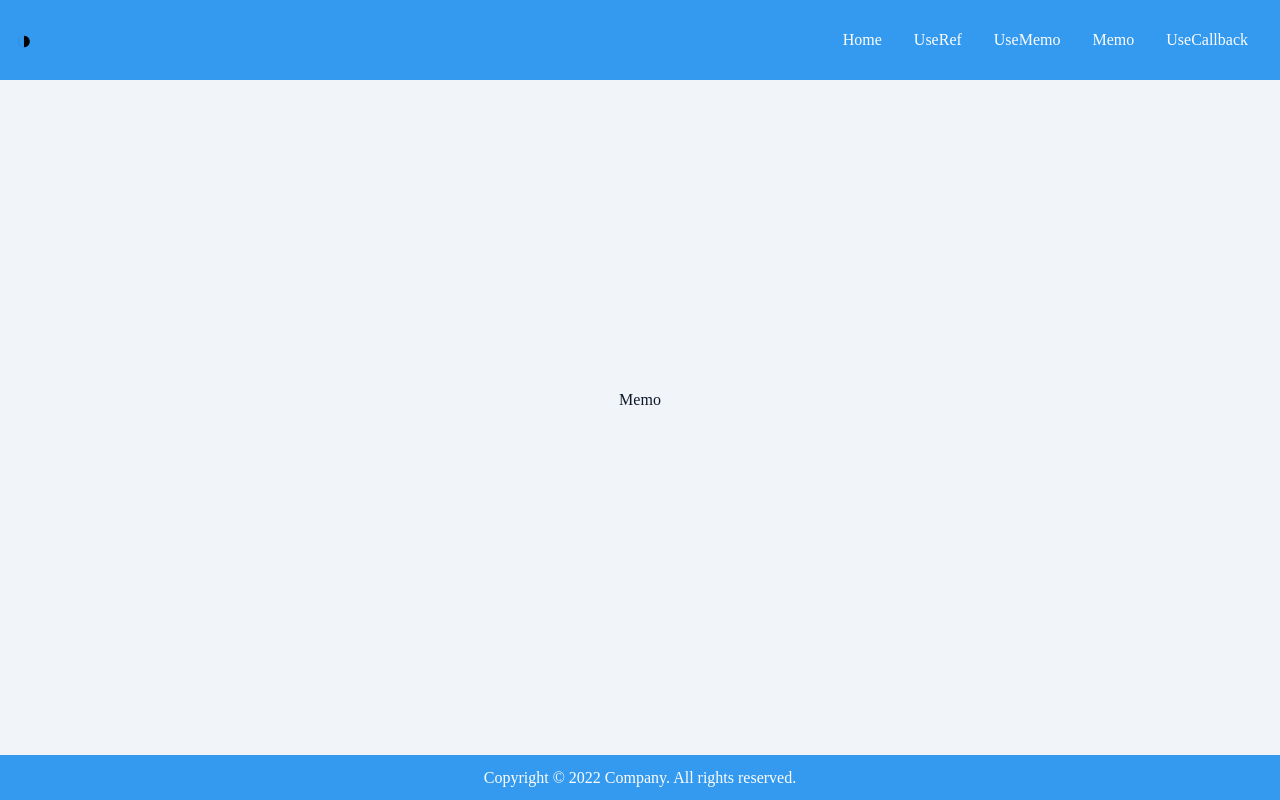
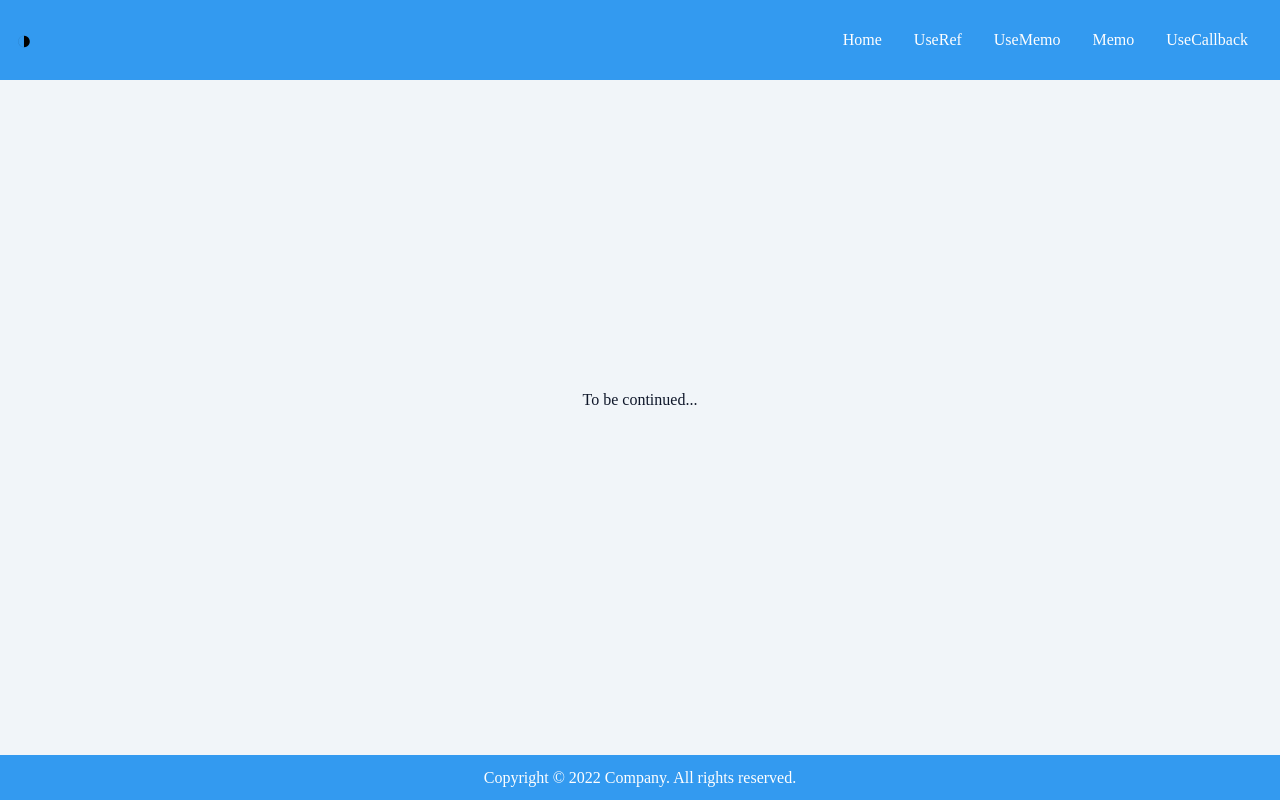
Before and after one commit to wei30172/React-Hooks, a React (Create React App) app: page /memo in a window 1280 px wide. Built offline with nearby package versions, Linux system fonts and the light colour scheme.

Commit message:
update pages

```diff
--- a/src/pages/Home/Home.jsx
+++ b/src/pages/Home/Home.jsx
@@ -2,7 +2,7 @@ import React from "react";
 import "./Home.scss";
 
 const Home = () => {
-  return <div className="page-flex">Home</div>;
+  return <div className="page-flex">React Hooks</div>;
 };
 
 export default Home;
--- a/src/pages/Memo/Memo.jsx
+++ b/src/pages/Memo/Memo.jsx
@@ -1,7 +1,7 @@
 import React from "react";
 
 const Memo = () => {
-  return <div className="page-flex">Memo</div>;
+  return <div className="page-flex">To be continued...</div>;
 };
 
 export default Memo;
--- a/src/pages/UseCallback/UseCallback.jsx
+++ b/src/pages/UseCallback/UseCallback.jsx
@@ -1,7 +1,7 @@
 import React from "react";
 
 const UseCallback = () => {
-  return <div className="page-flex">UseCallback</div>;
+  return <div className="page-flex">To be continued...</div>;
 };
 
 export default UseCallback;
--- a/src/pages/UseMemo/UseMemo.jsx
+++ b/src/pages/UseMemo/UseMemo.jsx
@@ -1,7 +1,7 @@
 import React from "react";
 
 const UseMemo = () => {
-  return <div className="page-flex">UseMemo</div>;
+  return <div className="page-flex">To be continued...</div>;
 };
 
 export default UseMemo;
```
